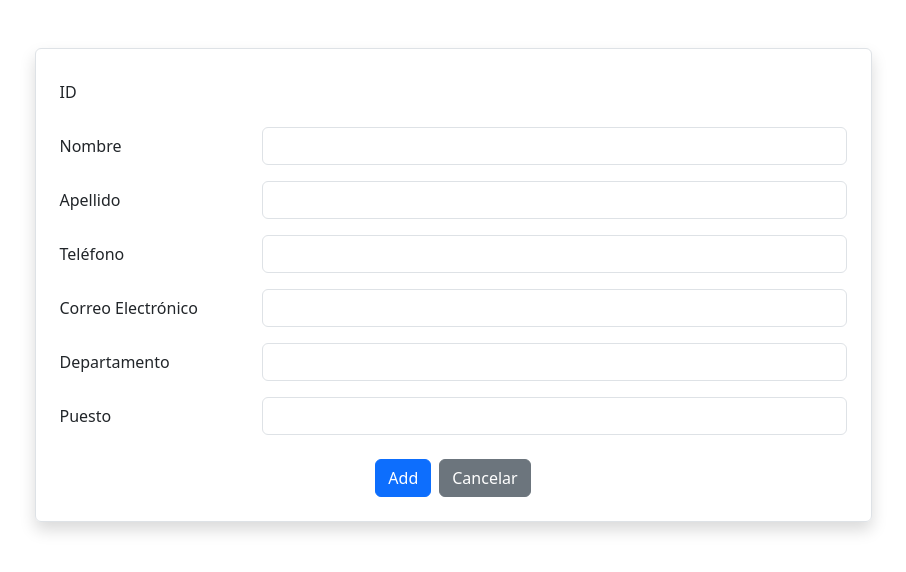
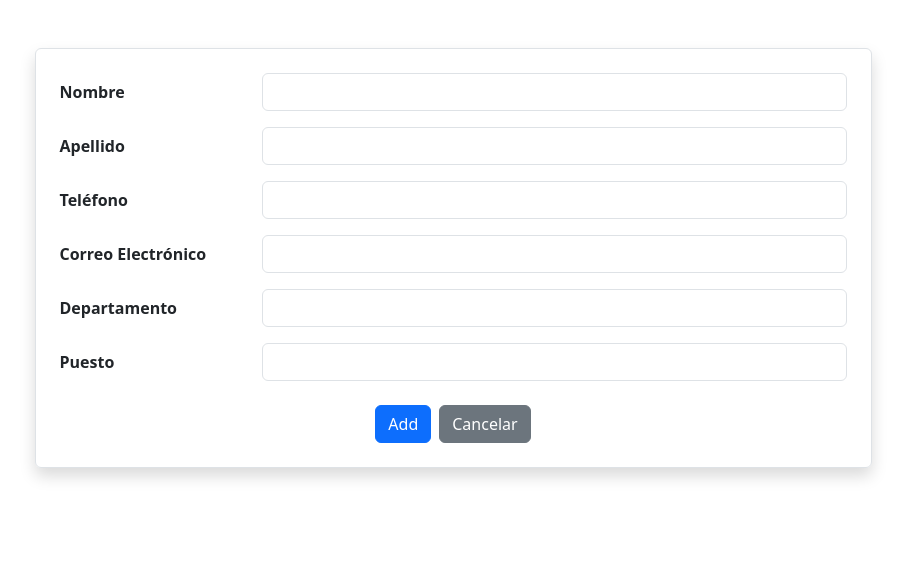
Before and after one commit to sesmerov/EmployeesCRUD-PHP-MySQL-Bootstrap, a PHP site: page /index.php?order=Add in a window 1280 px wide. Shown: the part 80-652 px from the top of the page, without its empty margins (187-1093 px from the left). Run offline with PHP 8.4, Linux system fonts and the light colour scheme; data comes from the database, SQL or seed files in the repository.

Commit message:
Modificado estilo de form.html. Ocultado campo id al añadir empleado

```diff
--- a/app/templates/form.php
+++ b/app/templates/form.php
@@ -18,50 +18,50 @@
     <main>
         <div class="container d-flex justify-content-center align-items-center mt-5">
             <form method="POST" class="p-4 border rounded shadow w-75">
-                <div class="mb-3 row ">
-                    <label for="id" class="col-sm-3 col-form-label">ID</label>
+                <div class="mb-3 row <?= $order == "Add" ? 'visually-hidden' : ''?> ">
+                    <label for="id" class="col-sm-3 col-form-label fw-bold">ID</label>
                     <div class="col-sm-9">
-                        <input type="text" class="form-control-plaintext" name="id" id="id" value="<?= $order == "Modify" ? "$employee->id": "" ?>" readonly>
+                        <input type="text" class="form-control-plaintext " name="id" id="id" value="<?= $order == "Modify" ? "$employee->id": "" ?>" readonly>
                     </div>
                 </div>
 
                 <div class="mb-3 row">
-                    <label for="first_name" class="col-sm-3 col-form-label">Nombre</label>
+                    <label for="first_name" class="col-sm-3 col-form-label fw-bold">Nombre</label>
                     <div class="col-sm-9">
                         <input type="text" class="form-control" name="first_name" id="first_name" value="<?= $order == "Modify" ? "$employee->first_name": "" ?>">
                     </div>
                 </div>
 
                 <div class="mb-3 row">
-                    <label for="last_name" class="col-sm-3 col-form-label">Apellido</label>
+                    <label for="last_name" class="col-sm-3 col-form-label fw-bold">Apellido</label>
                     <div class="col-sm-9">
                         <input type="text" class="form-control" name="last_name" id="last_name" value="<?= $order == "Modify" ? "$employee->last_name": "" ?>">
                     </div>
                 </div>
 
                 <div class="mb-3 row">
-                    <label for="phone" class="col-sm-3 col-form-label">Teléfono</label>
+                    <label for="phone" class="col-sm-3 col-form-label fw-bold">Teléfono</label>
                     <div class="col-sm-9">
                         <input type="text" class="form-control" name="phone" id="phone" value="<?= $order == "Modify" ? "$employee->phone": "" ?>">
                     </div>
                 </div>
 
                 <div class="mb-3 row">
-                    <label for="email" class="col-sm-3 col-form-label">Correo Electrónico</label>
+                    <label for="email" class="col-sm-3 col-form-label fw-bold">Correo Electrónico</label>
                     <div class="col-sm-9">
                         <input type="email" class="form-control" name="email" id="email" value="<?= $order == "Modify" ? "$employee->email": "" ?>">
                     </div>
                 </div>
 
                 <div class="mb-3 row">
-                    <label for="department" class="col-sm-3 col-form-label">Departamento</label>
+                    <label for="department" class="col-sm-3 col-form-label fw-bold">Departamento</label>
                     <div class="col-sm-9">
                         <input type="text" class="form-control" name="department" id="department" value="<?= $order == "Modify" ? "$employee->department": "" ?>">
                     </div>
                 </div>
 
                 <div class="mb-3 row">
-                    <label for="job_title" class="col-sm-3 col-form-label">Puesto</label>
+                    <label for="job_title" class="col-sm-3 col-form-label fw-bold">Puesto</label>
                     <div class="col-sm-9">
                         <input type="text" class="form-control" name="job_title" id="job_title" value="<?= $order == "Modify" ? "$employee->job_title": "" ?>">
                     </div>
```
